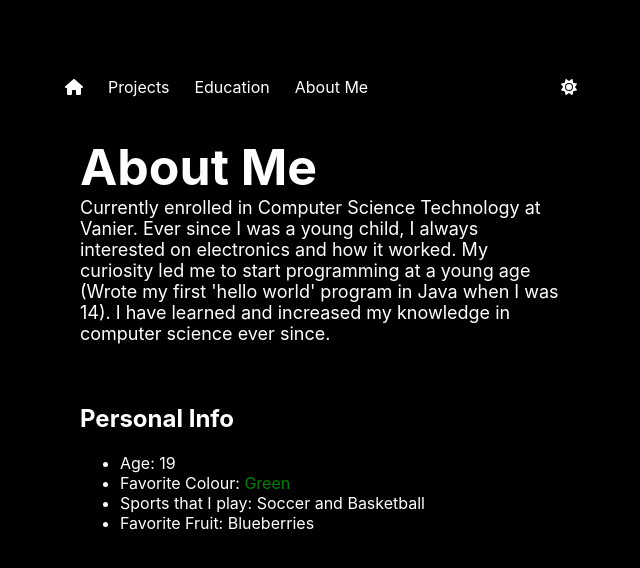
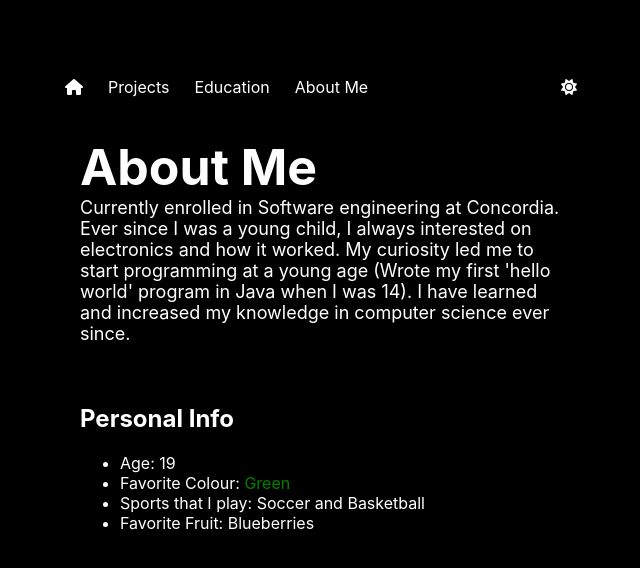
Before and after one commit to rol3293/hawad, a Next.js app: page /about in a window 1280 px wide. Shown: the top 568 px of the page, without its empty margins (319-959 px from the left). Built offline with nearby package versions, Linux system fonts and the light colour scheme.

Commit message:
temp change for about

```diff
--- a/pages/about.js
+++ b/pages/about.js
@@ -1,7 +1,7 @@
 import 'animate.css'
 import Header from '../components/Header'
 
-const description = 'Currently enrolled in Computer Science Technology at Vanier. Ever since I was a young child, I always interested on electronics and how it worked. My curiosity led me to start programming at a young age (Wrote my first \'hello world\' program in Java when I was 14). I have learned and increased my knowledge in computer science ever since.';
+const description = 'Currently enrolled in Software engineering at Concordia. Ever since I was a young child, I always interested on electronics and how it worked. My curiosity led me to start programming at a young age (Wrote my first \'hello world\' program in Java when I was 14). I have learned and increased my knowledge in computer science ever since.';
 
 function calculateAge() {
     const date = new Date();
```
